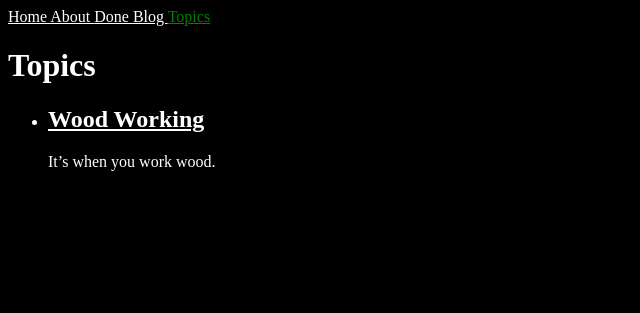
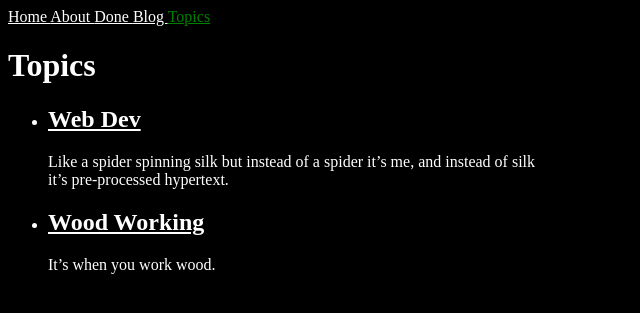
Before and after one commit to Osmian101/Osmian101.github.io, a Jekyll site: the page built from topics.html, in a window 1280 px wide. Shown: the top 313 px of the page, without its empty margins (0-640 px from the left). Built offline with Jekyll 4.4.1, drawn with Linux system fonts in a browser that asks for light colours.

Commit message:
Add topic for web dev

```diff
--- /dev/null
+++ b/_topics/web.md
@@ -0,0 +1,6 @@
+---
+name: Web Dev
+short_topic: web
+---
+Like a spider spinning silk but instead of a spider it's me, and instead of silk
+it's pre-processed hypertext.
```
Also changed, not shown: _posts/2025-12-12-testpost.md (+2 -1 lines).
